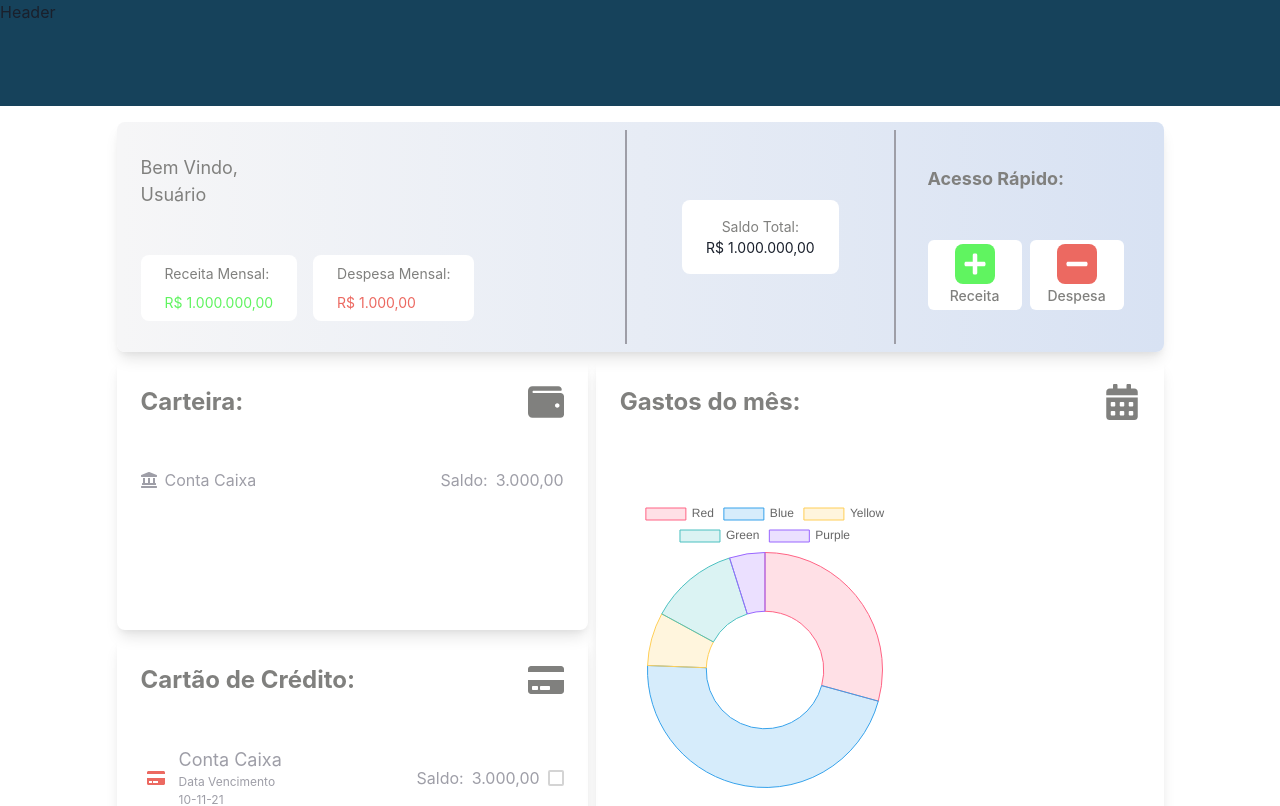
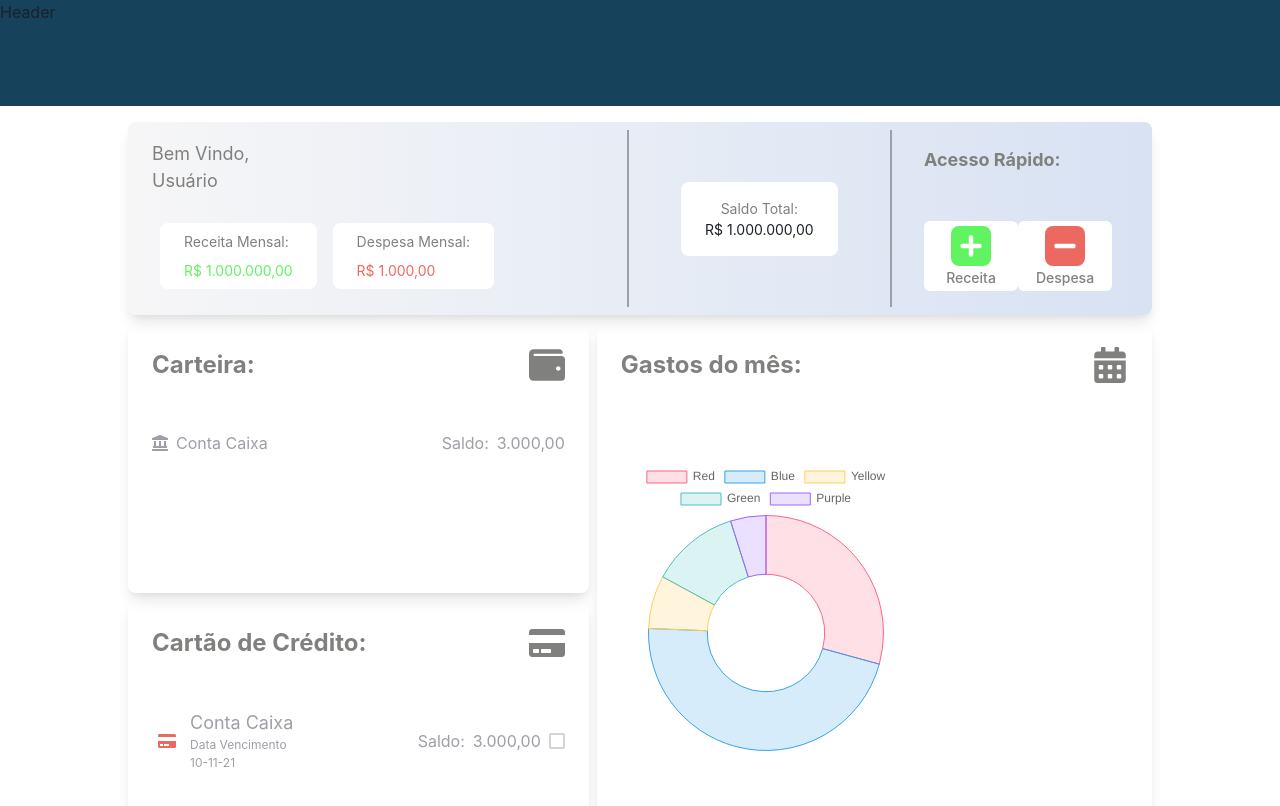
Before and after one commit to matheusblm/finan, a React (Create React App) app: page /dashboard in a window 1280 px wide. Shown: the top 806 px of the page. Built offline with nearby package versions, Linux system fonts and the light colour scheme.

Commit message:
style: ajustes de resposividade nos componentes

```diff
--- a/src/pages/Dashboard/index.js
+++ b/src/pages/Dashboard/index.js
@@ -1,4 +1,4 @@
-import { Box, Button, Center, Checkbox, Flex, HStack, Icon, Progress, Stack, Text, Wrap, WrapItem } from "@chakra-ui/react"
+import { Button, Center, Checkbox, Flex, HStack, Icon, Progress, Stack, Text, Wrap, WrapItem } from "@chakra-ui/react"
 import { Doughnut } from "react-chartjs-2";
 import { FaPlus, FaMinus, FaCalendarAlt, FaWallet, FaMoneyBillAlt, FaLandmark, FaCreditCard, FaReceipt, FaFileInvoiceDollar } from "react-icons/fa";
 
@@ -7,16 +7,16 @@ export const Dashboard = () => {
         <>
             <Flex h="106px" bg="#16425B">Header</Flex>
             <Center>
-                <Stack py={4} w={"1047px"}>
-                    <Flex h="230px" bgGradient="linear(to-l, blue.500 0%, gray.50 99.65%)" p={2} borderRadius="lg" overflow="auto" boxShadow="lg" >
+                <Stack py={4} w={"80%"}>
+                    <Flex h={{ xs: "500px", sm: "500px", base: "230px" }} bgGradient="linear(to-l, blue.500 0%, gray.50 99.65%)" p={2} borderRadius="lg" overflow="auto" boxShadow="lg" >
                         <HeaderDashboard />
                     </Flex>
                     <HStack>
                         <Stack w="45%" h="548px">
-                            <Flex w="100%" h="270px" flex={1} p={2} borderRadius="lg" overflow="auto" boxShadow="lg">
+                            <Flex w="100%" h={{ sm: "270px", base: "75px" }} flex={1} p={2} borderRadius="lg" overflow="auto" boxShadow="lg">
                                 <WalletDashboard />
                             </Flex>
-                            <Flex w="100%" h="270px" flex={1} p={2} borderRadius="lg" overflow="auto" boxShadow="lg">
+                            <Flex w="100%" h={{ sm: "270px", base: "75px" }} flex={1} p={2} borderRadius="lg" overflow="auto" boxShadow="lg">
                                 <CreditCardDashboard />
                             </Flex>
                         </Stack>
@@ -29,10 +29,10 @@ export const Dashboard = () => {
                             <BillsToPay />
                         </Flex>
                         <Stack w="45%" h="548px">
-                            <Flex w="100%" h="270px" flex={1} p={2} borderRadius="lg" overflow="auto" boxShadow="lg">
+                            <Flex w="100%" h={{ sm: "270px", base: "75px" }} flex={1} p={2} borderRadius="lg" overflow="auto" boxShadow="lg">
                                 <ProgressBar />
                             </Flex>
-                            <Flex w="100%" h="270px" flex={1} p={2} borderRadius="lg" overflow="auto" boxShadow="lg">
+                            <Flex w="100%" h={{ sm: "270px", base: "75px" }} flex={1} p={2} borderRadius="lg" overflow="auto" boxShadow="lg">
                                 <BillsToReceive />
                             </Flex>
                         </Stack>
@@ -76,19 +76,19 @@ export const Dashboard = () => {
 
 const HeaderDashboard = () => {
     return (
-        <Flex justify="space-between" w="100%">
-            <Flex direction="column" flex="2" justify="space-around" px={4}>
+        <Flex direction={{ md: "row", base: "column" }} justify="space-between" w="100%" >
+            <Flex direction="column" flex="2" justify="space-around" px={4} align={{ lg: "flex-start", base: "center" }}>
                 <Text color="gray.600" fontSize="lg">Bem Vindo,<br /> Usuário</Text>
-                <HStack spacing={4}>
-                    <Stack bg="white" borderRadius="lg" py={2} px={6}>
+                <Flex direction={{ lg: "row", base: "column" }} >
+                    <Stack bg="white" borderRadius="lg" py={2} px={6} m={2}>
                         <Text fontSize="sm" color="gray.600">Receita Mensal:</Text>
                         <Text color="green.300" fontSize="sm">R$ 1.000.000,00</Text>
                     </Stack>
-                    <Stack bg="white" borderRadius="lg" py={2} px={6}>
+                    <Stack bg="white" borderRadius="lg" py={2} px={6} m={2}>
                         <Text fontSize="sm" color="gray.600">Despesa Mensal:</Text>
                         <Text color="red.300" fontSize="sm">R$ 1.000,00</Text>
                     </Stack>
-                </HStack>
+                </Flex>
             </Flex>
             <Flex direction="column" align="center" justify="center" flex="1" px={4} borderX="2px solid #9e9ea7">
                 <Flex direction="column" align="center" bg="white" borderRadius="lg" py={4} px={6} >
@@ -99,7 +99,7 @@ const HeaderDashboard = () => {
             <Flex direction="column" flex="1" justify="center">
                 <Stack py={4} px={8} spacing={12} >
                     <Text color="gray.600" fontSize="lg" fontWeight="bold">Acesso Rápido:</Text>
-                    <HStack>
+                    <Flex justify="space-around">
                         <Button bg="white" w="94px" h="70">
                             <Flex direction="column" align="center" justify="center">
                                 <Icon bg="green.300" color="white" w="40px" h="40px" p={2} borderRadius="lg" as={FaPlus} mb="4px" />
@@ -112,7 +112,7 @@ const HeaderDashboard = () => {
                                 <Text fontWeight="medium" fontSize="sm" color="gray.600">Despesa</Text>
                             </Flex>
                         </Button>
-                    </HStack>
+                    </Flex>
                 </Stack>
             </Flex>
         </Flex >
```
